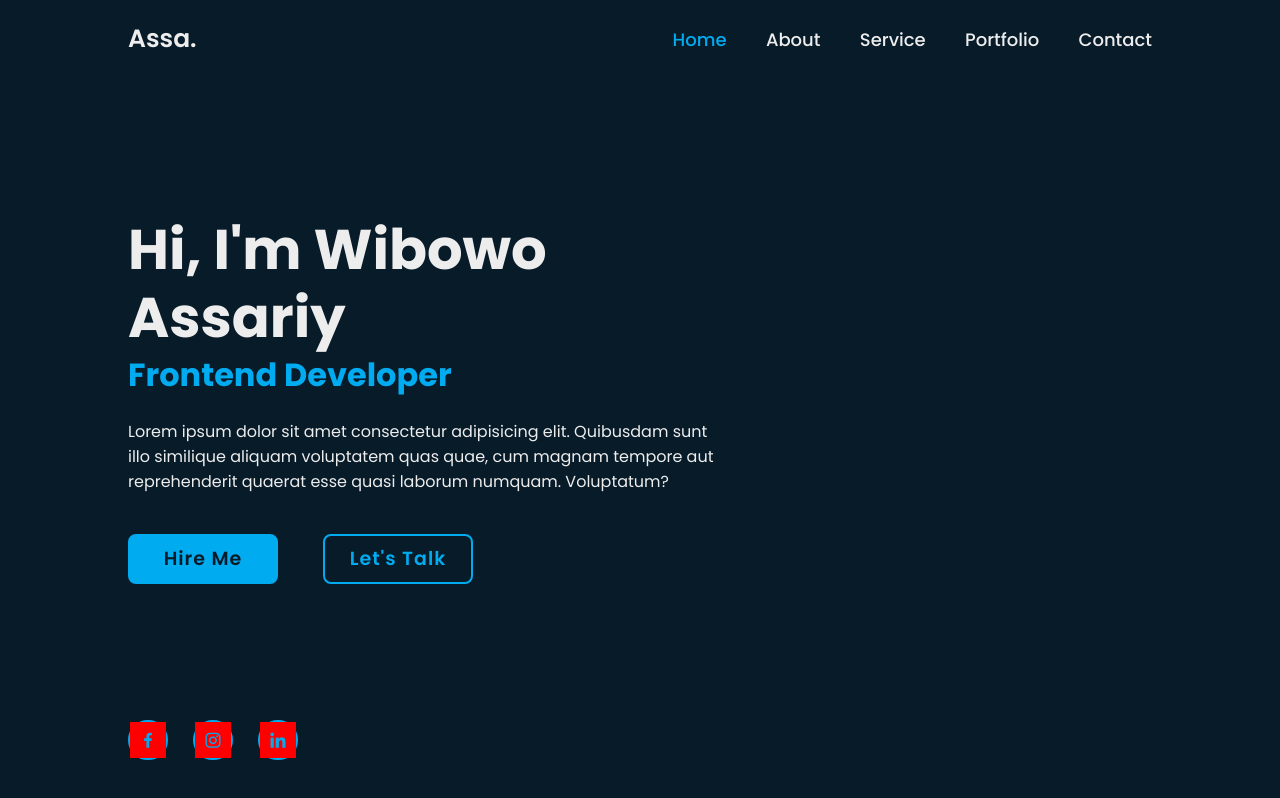
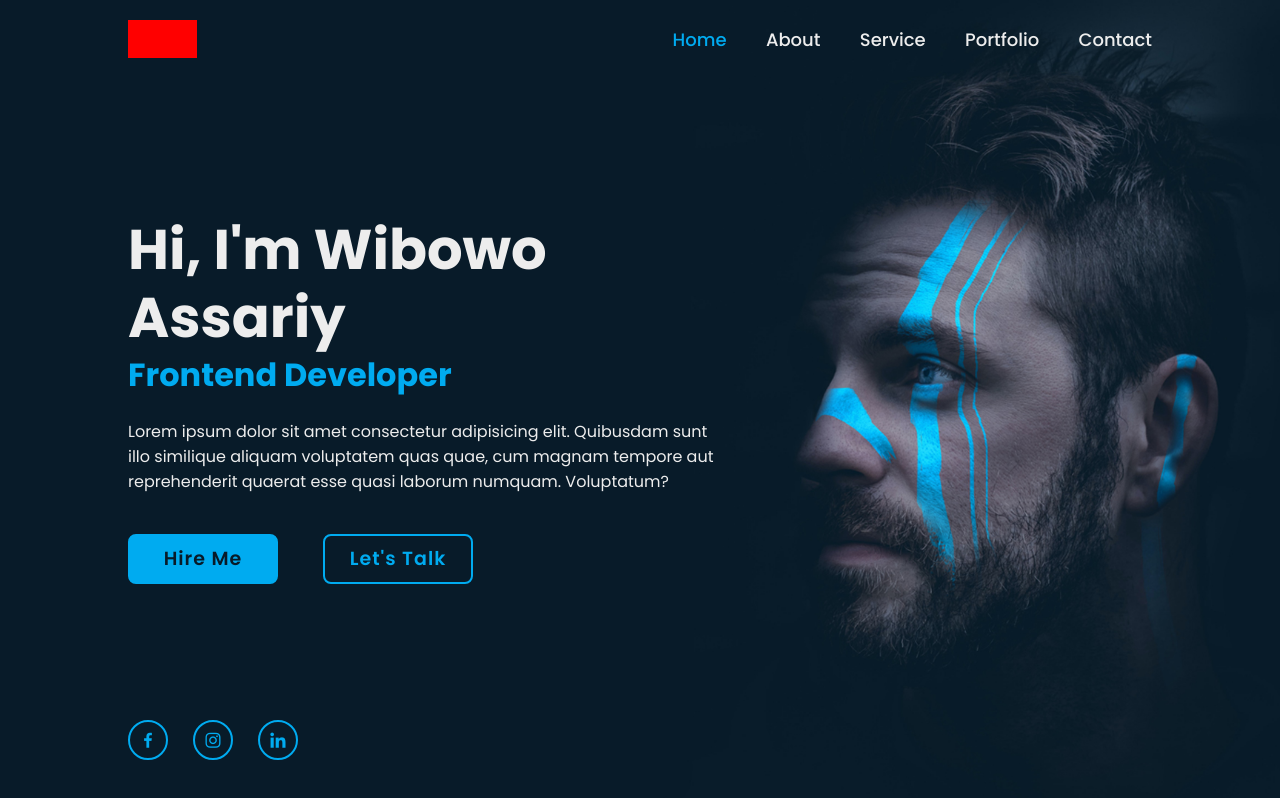
Before and after one commit to Assarriy/BelajarHTML, a plain HTML site: page LandingPage/index.html in a window 1280 px wide. Drawn offline with nearby package versions, Linux system fonts and the light colour scheme.

Commit message:
Adding Animation And BG

```diff
--- a/LandingPage/index.html
+++ b/LandingPage/index.html
@@ -41,6 +41,8 @@
         <a href="#"><i class='bx bxl-instagram' ></i></i></a>
         <a href="#"><i class='bx bxl-linkedin' ></i></a>
       </div>
+
+      <span class="home-imgHover"></span>
     </section>
   </body>
 </html>
--- a/LandingPage/style.css
+++ b/LandingPage/style.css
@@ -8,7 +8,6 @@
 }
 
 body {
-  background: #081b29;
   color: #ededed;
 }
 
@@ -26,10 +25,23 @@ body {
 }
 
 .logo {
+  position: relative;
   font-size: 25px;
   color: #ededed;
   text-decoration: none;
   font-weight: 600;
+}
+
+.logo::before{
+  content: '';
+  position: absolute;
+  top: 0;
+  right: 0;
+  width: 100%;
+  height: 100%;
+  background: red ;
+  animation: showRight 1s ease forwards ;
+  animation-delay: .4s ;
 }
 
 .navbar a {
@@ -54,6 +66,9 @@ body {
   height: 100vh;
   align-items: center;
   padding: 0 10%;
+  background: url("home.jpg") no-repeat;
+  background-size: cover;
+  background-position: center;
 }
 
 .home-content {
@@ -160,6 +175,12 @@ body {
   color: #00abf0;
   text-decoration: none;
   z-index: 1;
+  overflow: hidden;
+  transition: .5s;
+}
+
+.home-sci a :hover{
+  color: #081b29;
 }
 
 .home-sci a::before{
@@ -167,12 +188,28 @@ body {
   position: absolute;
   top: 0;
   left: 0;
-  width: 100%;
+  width: 0;
   height: 100%;
-  background: red;
+  background: #00abf0;
   z-index: -1;
+  transition: .5s;
 }
 
 .home-sci a:hover::before{
+  width: 100%;
+}
 
+.home-imgHover{
+  position: absolute;
+  top: 0;
+  right: 30px;
+  width: 500px;
+  height: 100%;
+  background: transparent;
+  transition: 5s;
 }
+
+.home-imgHover:hover{
+  background: #081b29;
+  opacity: .8;
+}
```
Also changed, not shown: LandingPage/home.jpg (added), 1 other file.
